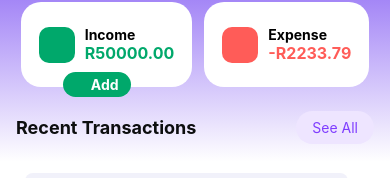
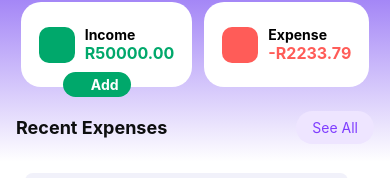
Before and after one commit to ChrisJoshRoberts/expense-tracker, a React Native app: screen /Budget in a window 390 px wide. Shown: the part 138-316 px from the top of the page. Built offline with nearby package versions, Linux system fonts and the light colour scheme; some icons are missing.

Commit message:
minor change updates

```diff
--- a/components/Budget/TransactionList.js
+++ b/components/Budget/TransactionList.js
@@ -16,7 +16,7 @@ const TransactionList = () => {
   return (
     <View>
       <View style={styles.transactionTitleContainer}>
-        <Text style={styles.transactionTitle}>Recent Transactions</Text>
+        <Text style={styles.transactionTitle}>Recent Expenses</Text>
         <PillButton title='See All' onPress={pressHandler} />
       </View>
       <ExpensesList expenses={expensesCtx.expenses} style={{paddingBottom: 324}} />
--- a/store/expenses-context.js
+++ b/store/expenses-context.js
@@ -109,7 +109,6 @@ function expenseReducer(state, action) {
 
 function ExpensesContextProvider({children}) {
   const [expenseState, dispatch] = useReducer(expenseReducer, dummyExpenses)
-
   function addExpense(expenseData) {
     dispatch({type: 'ADD', payload: expenseData})
   }
```
